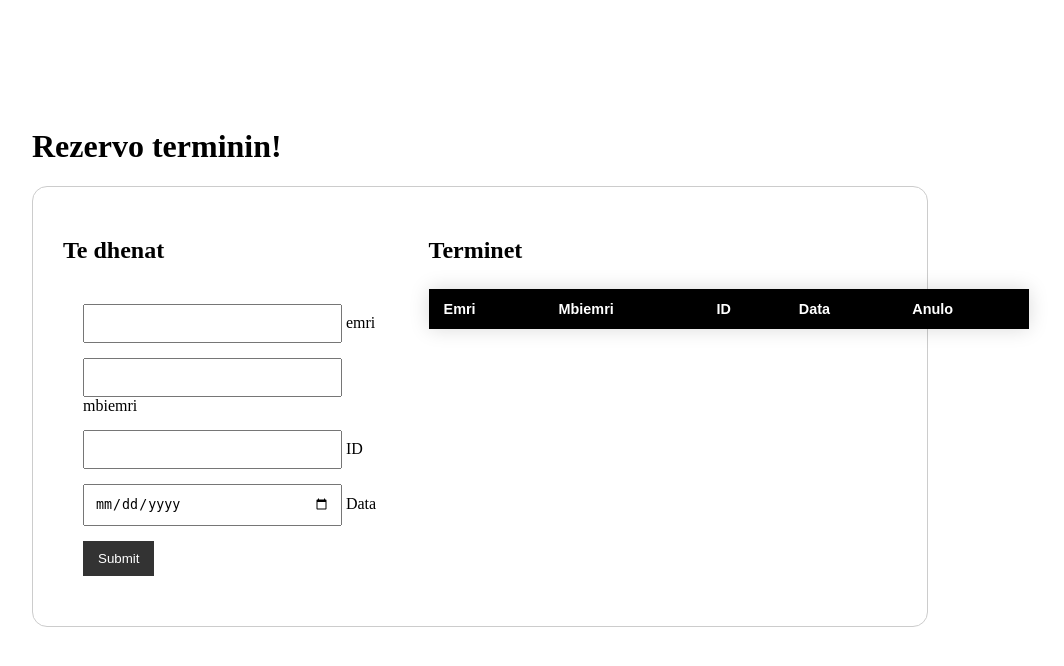
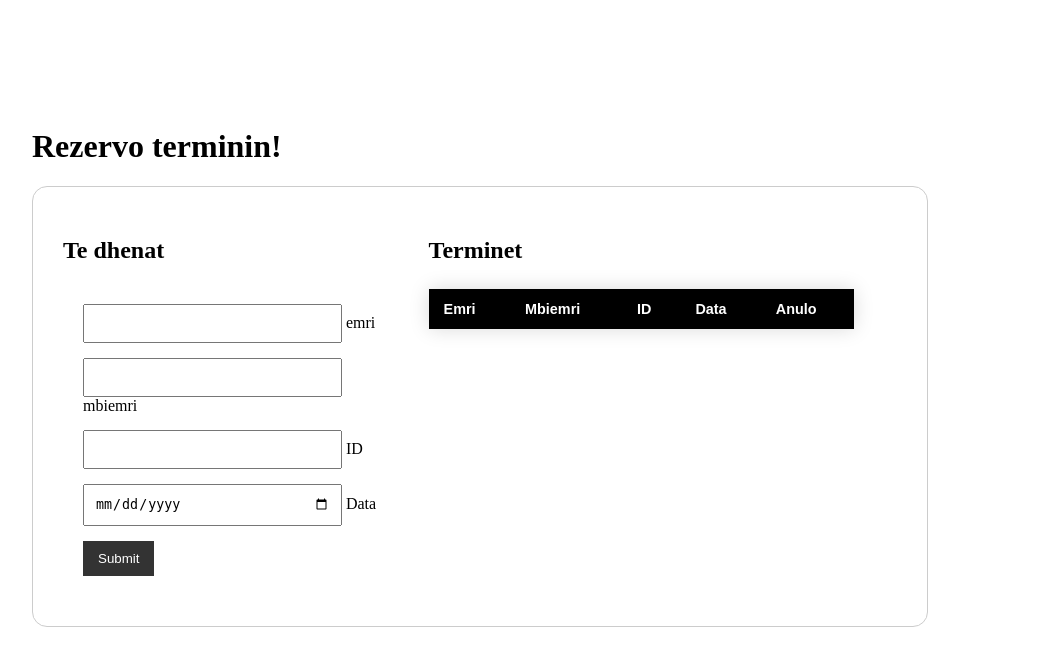
Before and after one commit to samiri32/ProgramimiInternet_Gr10, a PHP site: page /HTML/forma.html in a window 1280 px wide. Shown: the top 666 px of the page, without its empty margins (160-1224 px from the left). Run offline with PHP 8.4, Linux system fonts and the light colour scheme; lists and menus that the app fills with data are empty.

Commit message:
tabela rregullim

```diff
--- a/CSS/forma.css
+++ b/CSS/forma.css
@@ -51,7 +51,7 @@ body{
     margin: 25px 0;
     font-size: 0.9em;
     font-family: sans-serif;
-    min-width: 600px;
+    width: 85%;
     box-shadow: 0 0 20px rgba(0, 0, 0, 0.15);
 }
 
--- a/HTML/forma.html
+++ b/HTML/forma.html
@@ -14,6 +14,7 @@
 
 
     <h1>Rezervo terminin!</h1>
+
     <div class="container">
 
         <div>
@@ -47,6 +48,7 @@
         </div>
 
         <div>
+
             <div class="tabela">
 
                 <h2 class="title">Terminet</h2>
```
